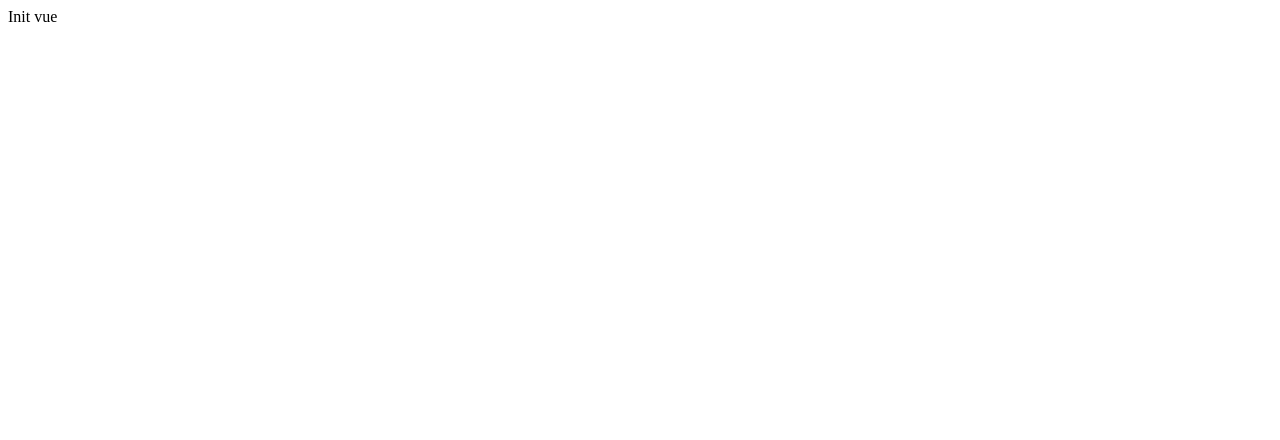
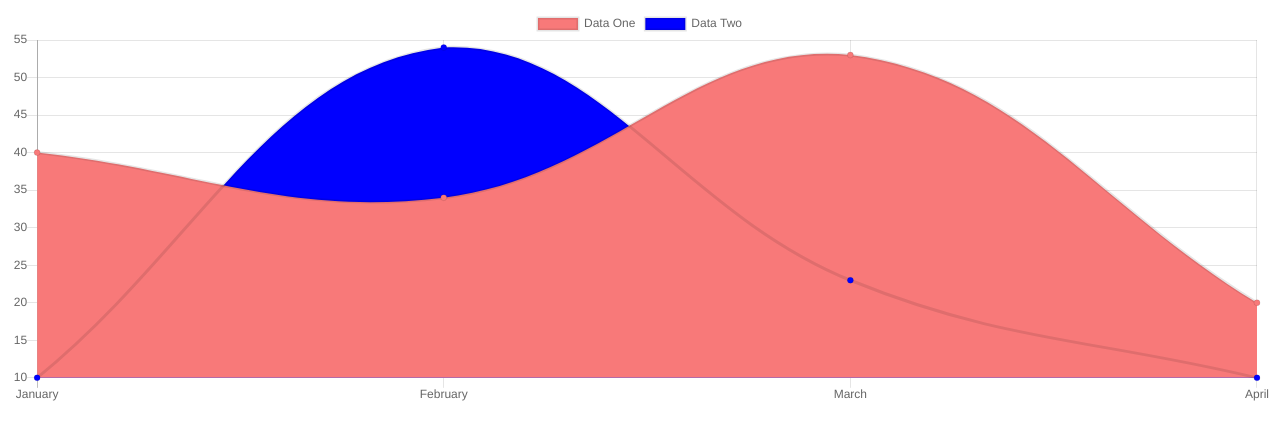
Before and after one commit to andrik746/currency, a Vue app: page / in a window 1280 px wide. Shown: the top 440 px of the page. Built offline with nearby package versions, Linux system fonts and the light colour scheme.

Commit message:
add chart setup

```diff
--- a/package.json
+++ b/package.json
@@ -8,8 +8,10 @@
     "lint": "vue-cli-service lint"
   },
   "dependencies": {
+    "chart.js": "^2.9.3",
     "core-js": "^3.4.4",
-    "vue": "^2.6.10"
+    "vue": "^2.6.10",
+    "vue-chartjs": "^3.5.0"
   },
   "devDependencies": {
     "@vue/cli-plugin-babel": "^4.1.0",
--- a/src/App.vue
+++ b/src/App.vue
@@ -1,6 +1,6 @@
 <template>
   <div id="app">
-    <GraphChart msg="Welcome to Your Vue.js App"/>
+    <GraphChart :chartData="chartData" :options="options" />
   </div>
 </template>
 
@@ -11,7 +11,30 @@ export default {
   name: 'app',
   components: {
     GraphChart
-  }
+  },
+  data() {
+    return {
+      chartData: {
+        labels: ['January', 'February', 'March', 'April'],
+        datasets: [
+          {
+            label: 'Data One',
+            backgroundColor: '#f87979',
+            data: [40, 34, 53, 20]
+          },
+          {
+            label: 'Data Two',
+            backgroundColor: 'blue',
+            data: [10, 54, 23, 10]
+          }
+        ]
+      },
+      options: {
+        responsive: true,
+        maintainAspectRatio: false
+      }
+    }
+  },
 }
 </script>
 
--- a/src/components/GraphChart.vue
+++ b/src/components/GraphChart.vue
@@ -1,15 +1,13 @@
-<template>
-  <div>
-    Init vue
-  </div>
-</template>
+<script>
+import { Line, mixins } from 'vue-chartjs'
+const { reactiveProp } = mixins
 
-<script>
 export default {
-  name: 'GraphChart'
+  name: 'GraphChart',
+  mixins: [Line, reactiveProp],
+  props: ['options'],
+  mounted () {
+    this.renderChart(this.chartData, this.options)
+  }
 }
 </script>
-
-<style scoped>
-
-</style>
```
Also changed, not shown: 1 other file (tests, documents, lock files or other folders).
